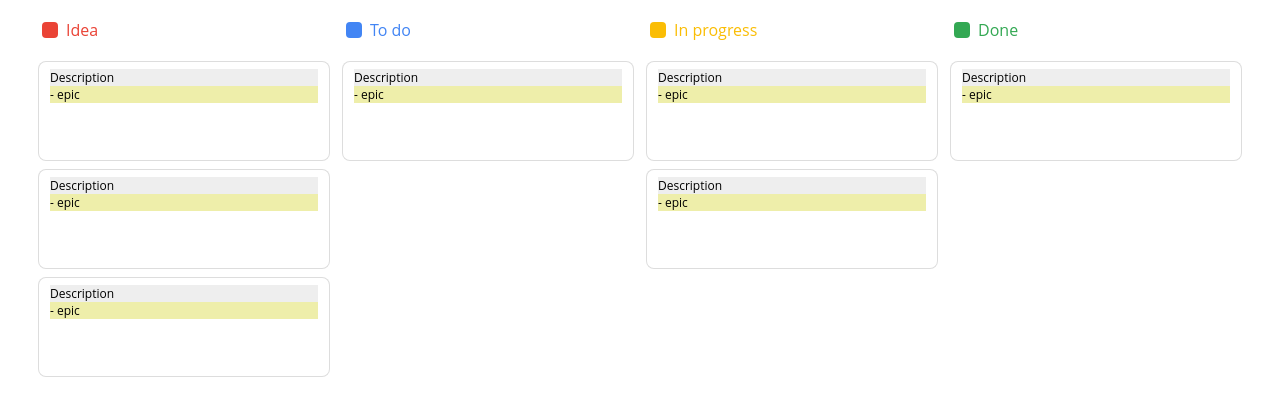
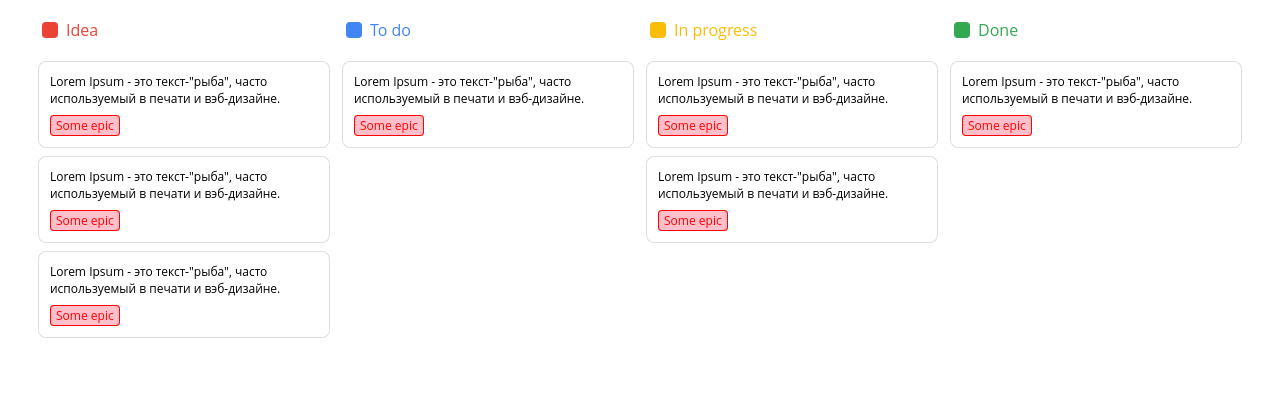
Before and after one commit to evpirogov/new-tab, a React (Vite) app: page / in a window 1280 px wide. Shown: the part 236-652 px from the top of the page. Built offline with nearby package versions, Linux system fonts and the light colour scheme; no server answers.

Commit message:
feat(TaskManager): improove board templa2te

```diff
--- a/src/components/Widgets/TaskManager/Board.tsx
+++ b/src/components/Widgets/TaskManager/Board.tsx
@@ -50,11 +50,51 @@ Board.Header = function Header() {
   )
 }
 
-Board.Card = function Card() {
+type TCardProps = {
+  data: {
+    id: string
+    description: string
+    epic: {
+      label: string
+      name: string
+      colorScheme: {
+        mainColor: string
+        secondColor: string
+      }
+    } | null
+  }
+}
+
+Board.Card = function Card({ data }: TCardProps) {
+  const cardData = data || {
+    id: 'hasd8f',
+    description:
+      'Lorem Ipsum - это текст-"рыба", часто используемый в печати и вэб-дизайне.',
+    epic: {
+      label: 'Some epic',
+      name: 'epic',
+      colorScheme: {
+        mainColor: 'red',
+        secondColor: 'pink',
+      },
+    },
+  }
+
   return (
     <div className={styles.card}>
-      <div className={styles.description}>Description</div>
-      <div className={styles.epic}>- epic</div>
+      <p className={styles.description}>{cardData.description}</p>
+      {cardData.epic && (
+        <div
+          className={styles.epic}
+          style={{
+            color: cardData.epic.colorScheme.mainColor,
+            boxShadow: `inset 0 0 0 1px ${cardData.epic.colorScheme.mainColor}`,
+            backgroundColor: cardData.epic.colorScheme.secondColor,
+          }}
+        >
+          {cardData.epic.label}
+        </div>
+      )}
     </div>
   )
 }
--- a/src/components/Widgets/TaskManager/index.module.scss
+++ b/src/components/Widgets/TaskManager/index.module.scss
@@ -44,10 +44,15 @@
       flex: 1;
 
       .card {
+        display: flex;
+        flex-direction: column;
+        gap: 8px;
+        align-items: start;
+        justify-content: start;
+
         width: 100%;
-        height: 100px;
         margin-top: 8px;
-        padding: 8px 12px;
+        padding: 12px;
 
         font-size: 12px;
 
@@ -55,11 +60,14 @@
         box-shadow: inset 0 0 0 1px #ddd;
 
         .description {
-          background-color: #eee;
+          // background-color: #eee;
         }
 
         .epic {
-          background-color: #eea;
+          width: fit-content;
+          margin-top: auto;
+          padding: 2px 6px;
+          border-radius: 4px;
         }
       }
     }
--- a/src/components/Widgets/TaskManager/index.tsx
+++ b/src/components/Widgets/TaskManager/index.tsx
@@ -1,11 +1,7 @@
-import { selectMode } from '../../../store/modeSlice'
-import { useAppSelector } from '../../../hooks'
 import styles from './index.module.scss'
 import { Board } from './Board'
 
 export const TaskManager = () => {
-  const { devMode } = useAppSelector(state => selectMode(state))
-
   return (
     <div className={styles.container}>
       <p className={styles.widgetHeader}>Task manager / Kanban board</p>
```
